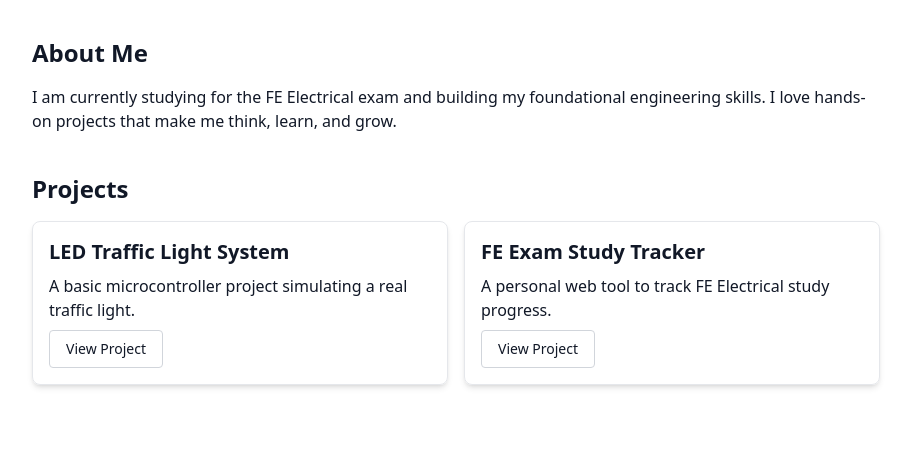
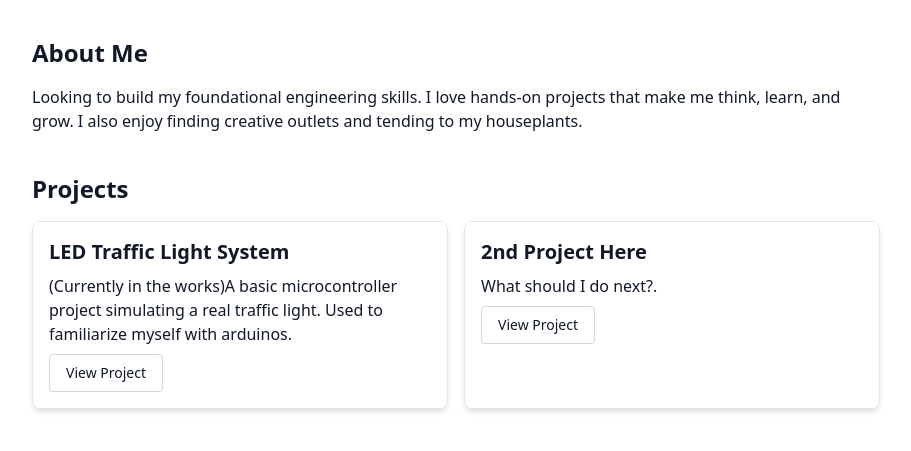
Before and after one commit to jasnastorga/jasnastorga.github.io, a plain HTML site: page index.html in a window 1280 px wide. Shown: the part 103-554 px from the top of the page, without its empty margins (184-1095 px from the left). Drawn offline with nearby package versions, Linux system fonts and the light colour scheme.

Commit message:
Update index.html
descriptions

```diff
--- a/index.html
+++ b/index.html
@@ -17,7 +17,7 @@
     <section id="about" class="space-y-4">
       <h2 class="text-2xl font-semibold">About Me</h2>
       <p>
-        I am currently studying for the FE Electrical exam and building my foundational engineering skills. I love hands-on projects that make me think, learn, and grow.
+        Looking to build my foundational engineering skills. I love hands-on projects that make me think, learn, and grow. I also enjoy finding creative outlets and tending to my houseplants.
       </p>
     </section>
 
@@ -26,14 +26,14 @@
       <div class="grid md:grid-cols-2 gap-4">
         <div class="border rounded-lg p-4 space-y-2 shadow-md">
           <h3 class="text-xl font-bold">LED Traffic Light System</h3>
-          <p>A basic microcontroller project simulating a real traffic light.</p>
+          <p>(Currently in the works)A basic microcontroller project simulating a real traffic light. Used to familiarize myself with arduinos.</p>
           <a href="#" class="inline-block px-4 py-2 border border-gray-300 rounded hover:bg-gray-100 text-sm">
             View Project
           </a>
         </div>
         <div class="border rounded-lg p-4 space-y-2 shadow-md">
-          <h3 class="text-xl font-bold">FE Exam Study Tracker</h3>
-          <p>A personal web tool to track FE Electrical study progress.</p>
+          <h3 class="text-xl font-bold">2nd Project Here</h3>
+          <p>What should I do next?.</p>
           <a href="#" class="inline-block px-4 py-2 border border-gray-300 rounded hover:bg-gray-100 text-sm">
             View Project
           </a>
```
